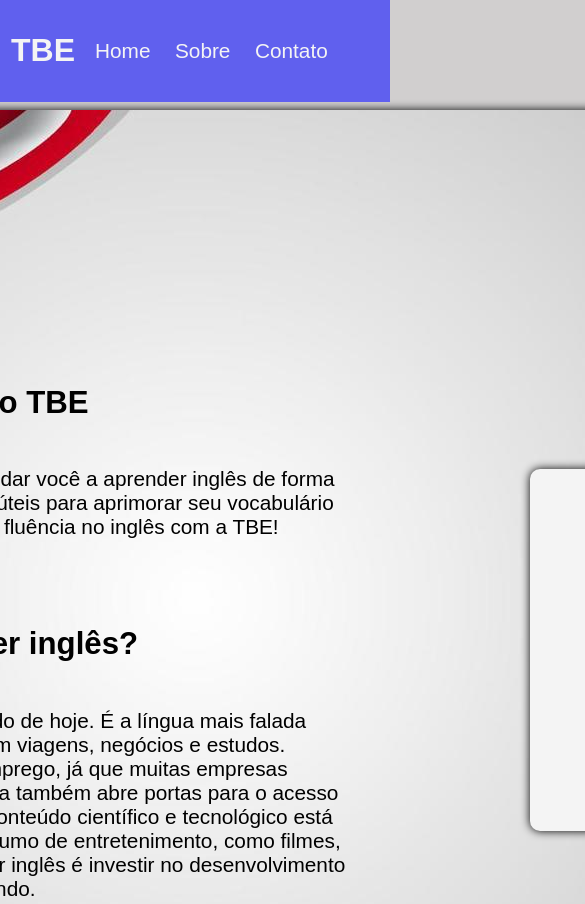
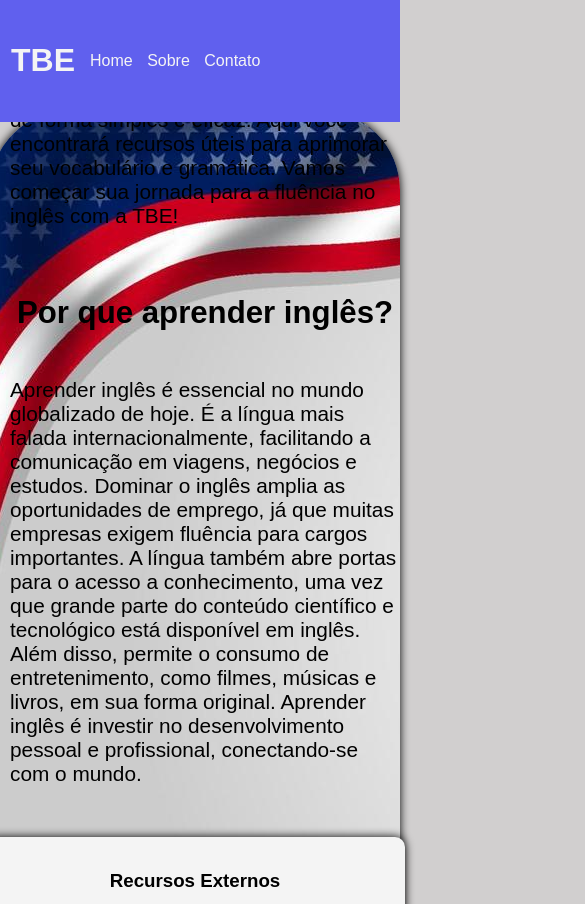
Before and after one commit to oEduMarques/webLearningEnglish, a plain HTML site: page App/index.html in a window 390 px wide. Shown: the top 904 px of the page, 585 px wide, since content can reach past the window. Drawn offline with Linux system fonts and the light colour scheme.

Commit message:
tentativa de incrementar a responsividade

```diff
--- a/App/style.css
+++ b/App/style.css
@@ -9,7 +9,7 @@ body {
     padding-top: 110px;
     font-family: Arial, Helvetica, sans-serif;
     min-height: 100vh; /* Altura mínima para garantir que o footer fique no final da página */
-    width: 100%;
+    max-width: 100%;
 }
 
 header {
@@ -18,6 +18,7 @@ header {
     background-color: rgb(96, 96, 238);
     width: 100%;
     top: 0;
+    flex-wrap: wrap; /* Permite que o conteúdo se ajuste em telas menores */
 }
 
 #header-bar {
@@ -239,3 +240,42 @@ footer {
     width: 100%;
     bottom: 0;
 }
+
+/* Reponsive */
+
+@media (max-width: 768px) {
+    #all-top-site {
+        flex-direction: column;
+        padding: 10px;
+        width: 100%;
+    }
+
+    header {
+        flex-wrap: wrap;
+        padding: 10px;
+    }
+
+    header nav a {
+        font-size: 1em;
+        margin: 5px;
+    }
+
+    .accordion-item-header {
+        width: 100%;
+    }
+
+    aside {
+        width: 100%;
+        margin: 10px 0;
+    }
+
+    .content-container, #description, #study-english {
+        max-width: 100%;
+        padding: 10px;
+    }
+
+    table, table th, table td {
+        font-size: 0.9em;
+        padding: 8px;
+    }
+}
```
